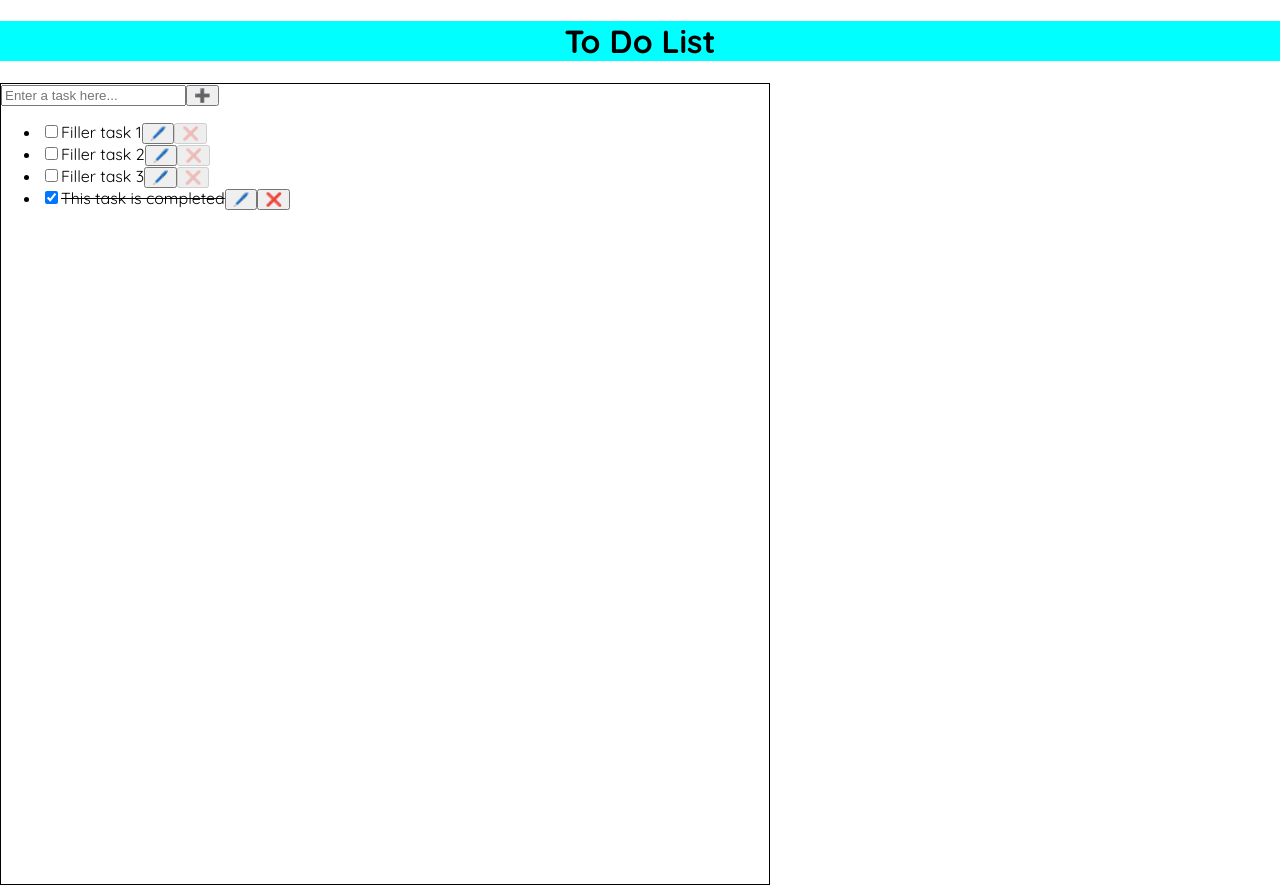
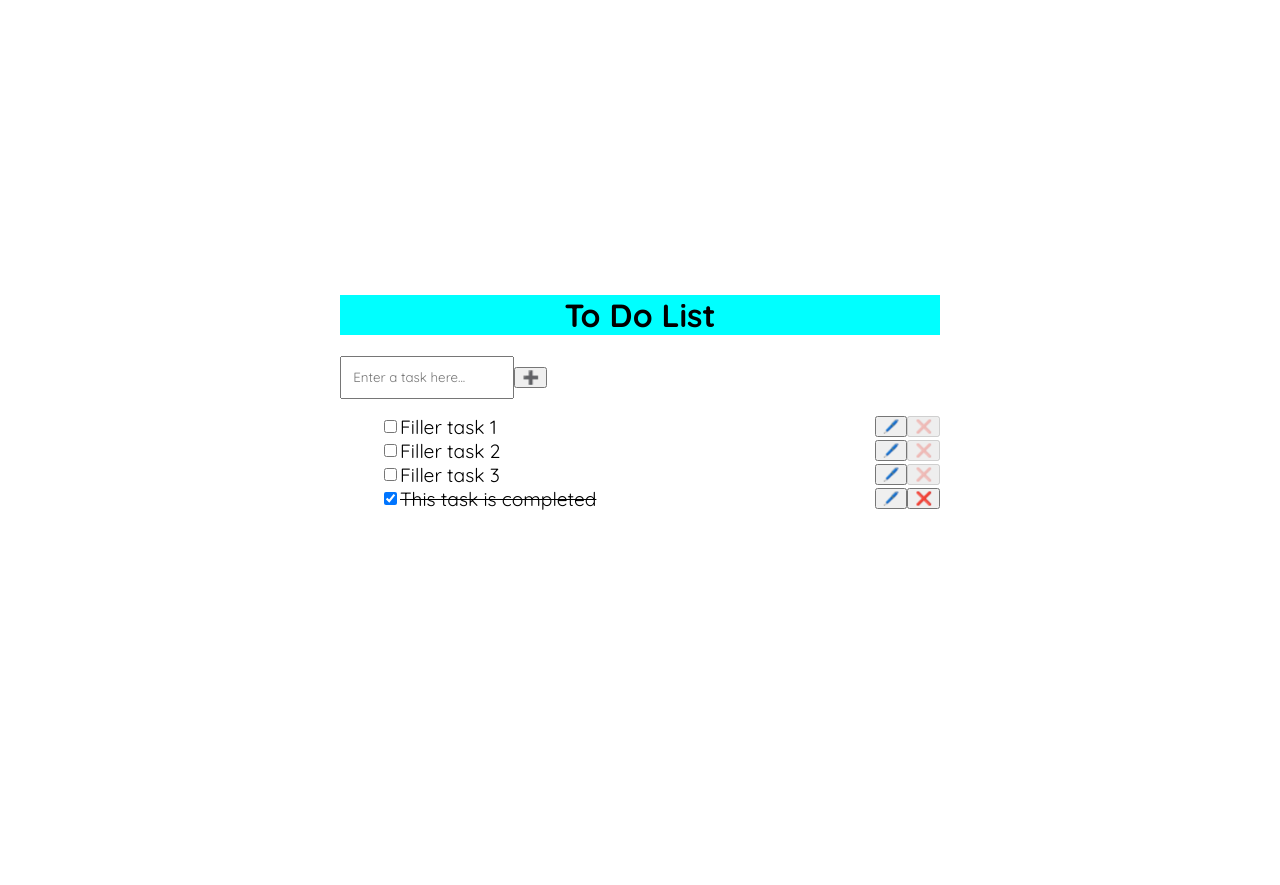
Before and after one commit to SleepyDroids/classic_to_do_list, a React (Vite) app: page / in a window 1280 px wide. After the commit the page ends 800 px from the top, so only its background shows below. Built offline with nearby package versions, Linux system fonts and the light colour scheme.

Commit message:
added additional styling, cleaned up Tasks.jsx test code

```diff
--- a/src/components/Tasks.jsx
+++ b/src/components/Tasks.jsx
@@ -5,7 +5,6 @@ export default function Tasks({ tasks, handleOnChange, deleteTask, onEditClick }
   return (
     <ul className="tasks" role="list">
       {tasks.map((t) => {
-        // console.log(`This is my new task: ${t} at this index of ${i}`)
         return (
           <li key={t.id}>
             <input
@@ -32,6 +31,3 @@ export default function Tasks({ tasks, handleOnChange, deleteTask, onEditClick }
     </ul>
   );
 }
-
-
-// onClick={() => setTaskToEdit(t.id)}
--- a/src/index.css
+++ b/src/index.css
@@ -8,19 +8,24 @@ body {
   font-optical-sizing: auto;
   font-weight: 400;
   font-style: normal;
-
+  display: flex;
+  justify-content: center;
+  align-items: center;
 }
 
 header {
-    width: 100vw;
-    text-align: center;
-    background-color: aqua;
+  width: 100%;
+  text-align: center;
+  background-color: aqua;
 }
 
 .container {
-    border:1px solid black;
-    height: 100vh;
-    width: 60%;
+  width: 600px;
+  margin-inline: auto;
+}
+
+button {
+  cursor: pointer;
 }
 
 .completed {
@@ -30,3 +35,20 @@ header {
 .visibilty {
   display: none;
 }
+
+input[type="text"] {
+  font-family: inherit;
+  padding: 0.7rem;
+}
+
+li {
+  display: flex;
+  align-items: center;
+  list-style-type: none;
+  padding: 0;
+  font-size: 1.2rem;
+}
+
+li > span {
+  flex: 1;
+}
```
